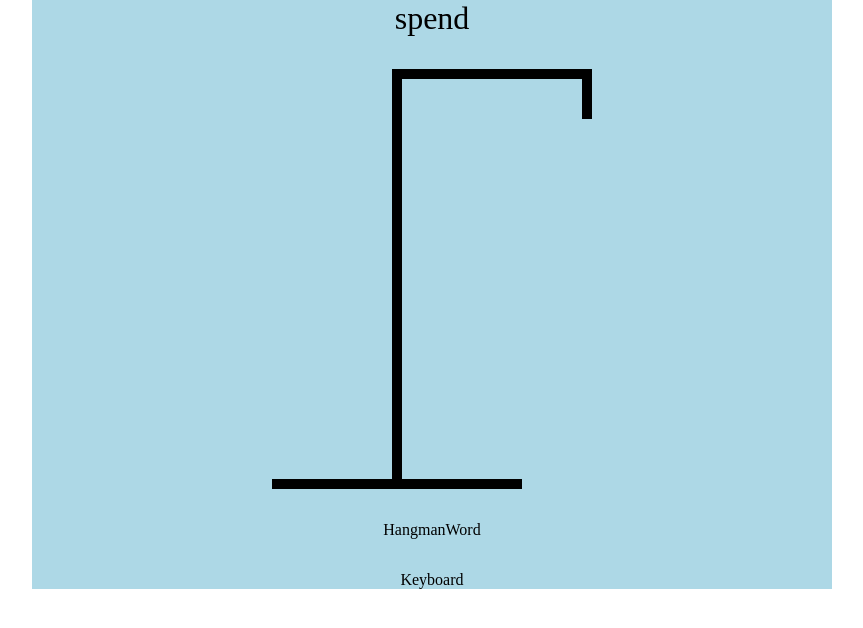
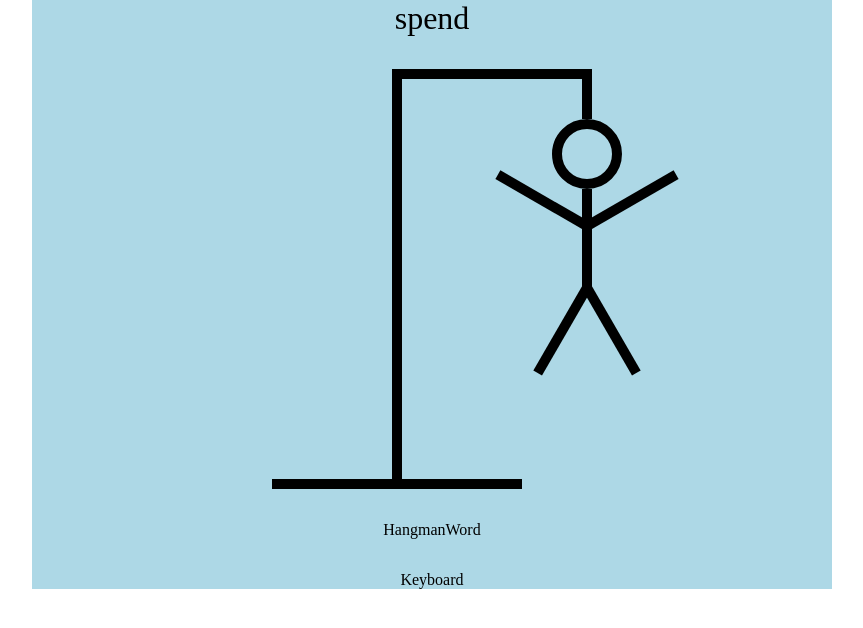
Before and after one commit to Zavista/Hangman-Project, a React (Vite) app: page / in a window 1280 px wide. Shown: the top 628 px of the page, without its empty margins (208-1071 px from the left). Built offline with nearby package versions, Linux system fonts and the light colour scheme.

Commit message:
Created Hangman body

```diff
--- a/src/components/HangmanDrawing.tsx
+++ b/src/components/HangmanDrawing.tsx
@@ -34,9 +34,102 @@
   background: "black",
 };
 
+const HEAD: JSX.Element = (
+  <div
+    style={{
+      width: "50px",
+      height: "50px",
+      borderRadius: "100%",
+      border: "10px solid black",
+      position: "absolute",
+      top: "50px",
+      right: "-30px",
+    }}
+  />
+);
+
+const BODY: JSX.Element = (
+  <div
+    style={{
+      width: "10px",
+      height: "100px",
+      background: "black",
+      position: "absolute",
+      top: "120px",
+      right: 0,
+    }}
+  />
+);
+
+const RIGHT_ARM: JSX.Element = (
+  <div
+    style={{
+      width: "100px",
+      height: "10px",
+      background: "black",
+      position: "absolute",
+      top: "150px",
+      right: "-100px",
+      rotate: "-30deg",
+      transformOrigin: "left bottom",
+    }}
+  />
+);
+
+const LEFT_ARM: JSX.Element = (
+  <div
+    style={{
+      width: "100px",
+      height: "10px",
+      background: "black",
+      position: "absolute",
+      top: "150px",
+      right: "10px",
+      rotate: "30deg",
+      transformOrigin: "right bottom",
+    }}
+  />
+);
+
+const RIGHT_LEG = (
+  <div
+    style={{
+      width: "100px",
+      height: "10px",
+      background: "black",
+      position: "absolute",
+      top: "210px",
+      right: "-90px",
+      rotate: "60deg",
+      transformOrigin: "left bottom",
+    }}
+  />
+);
+
+const LEFT_LEG = (
+  <div
+    style={{
+      width: "100px",
+      height: "10px",
+      background: "black",
+      position: "absolute",
+      top: "210px",
+      right: 0,
+      rotate: "-60deg",
+      transformOrigin: "right bottom",
+    }}
+  />
+);
+
 const HangmanDrawing: React.FC = () => {
   return (
     <div style={containerStyle}>
+      {HEAD}
+      {BODY}
+      {RIGHT_ARM}
+      {LEFT_ARM}
+      {RIGHT_LEG}
+      {LEFT_LEG}
       <div style={verticalPoleStyle}></div>
       <div style={horizontalPoleStyle}></div>
       <div style={mainPoleStyle}></div>
```
